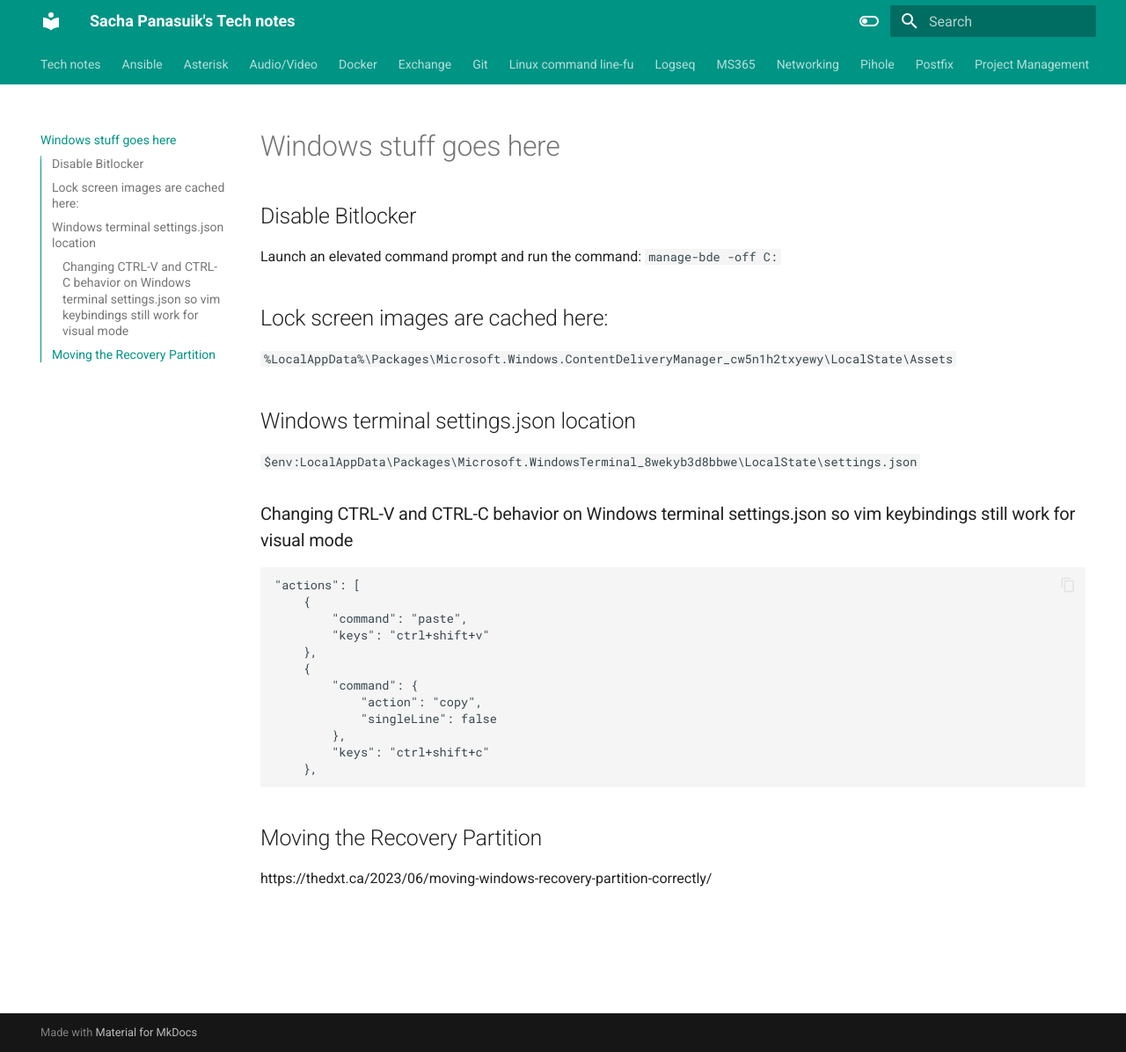
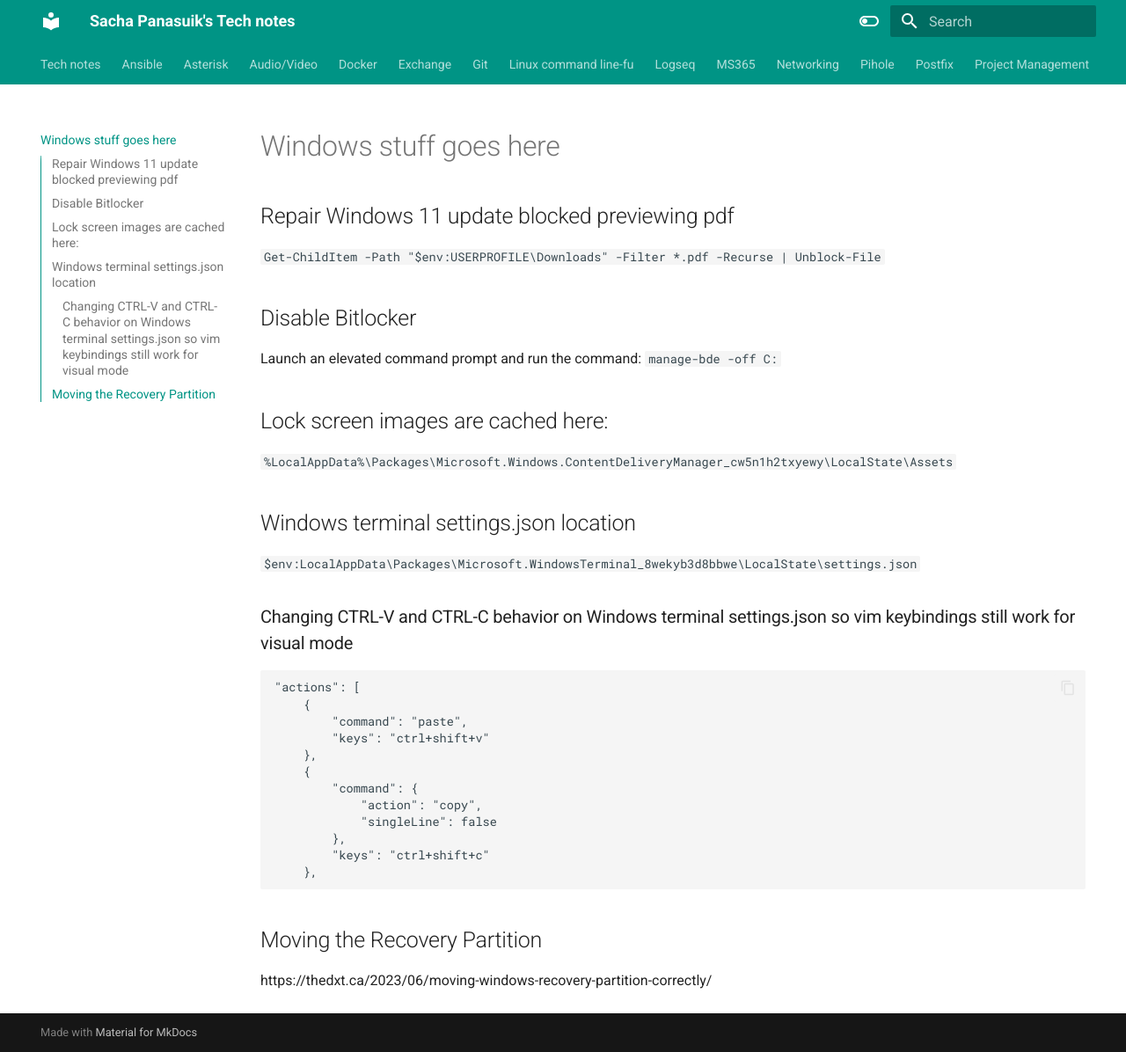
Before and after one commit to sachapan/tech_notes, an MkDocs documentation site: the page built from docs/windows.md, in a window 1280 px wide and 1196 px high. Shown: the whole window at 88% size. Built offline with MkDocs 1.6.1 and Material for MkDocs 9.7.7, drawn with Linux system fonts in a browser that asks for light colours.

Commit message:
Update windows.md

```diff
--- a/docs/windows.md
+++ b/docs/windows.md
@@ -1,5 +1,8 @@
 # Windows stuff goes here
 
+## Repair Windows 11 update blocked previewing pdf
+
+`Get-ChildItem -Path "$env:USERPROFILE\Downloads" -Filter *.pdf -Recurse | Unblock-File   `
 
 ## Disable Bitlocker
 
```
